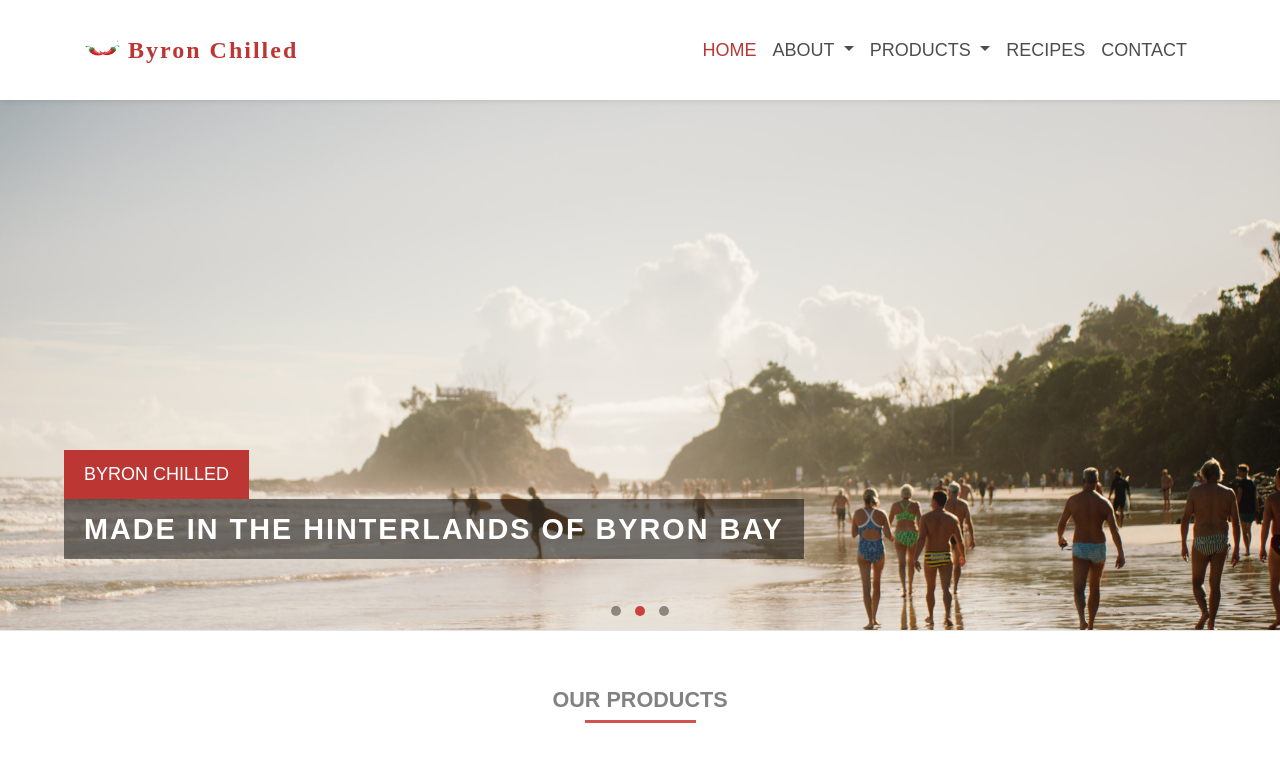
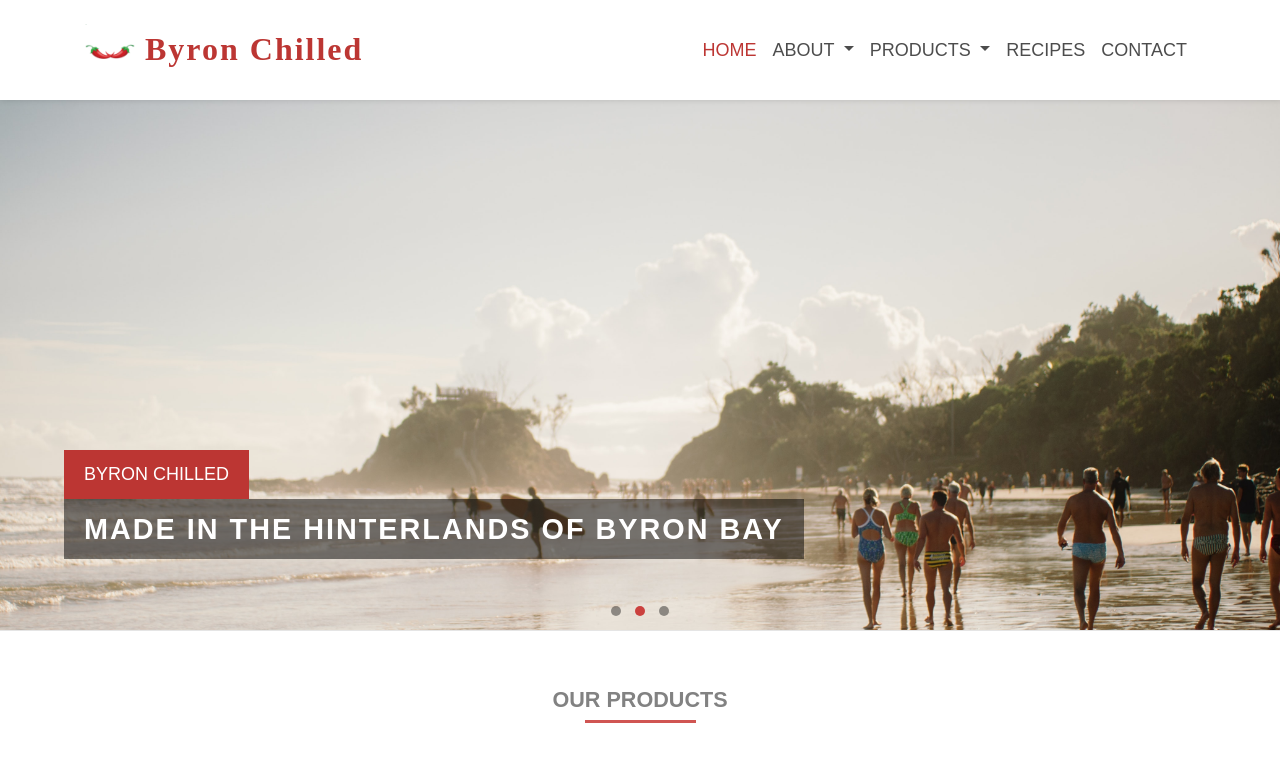
Before and after one commit to byronchilled/website, a Jekyll site: the page built from index.html, in a window 1280 px wide. Shown: the top 781 px of the page. Built offline with Jekyll 4.4.1, drawn with Linux system fonts in a browser that asks for light colours; nearby versions of some CDN libraries; grey boxes are pictures that could not be loaded.

Commit message:
logo change navbar

```diff
--- a/assets/css/_sass/_style.scss
+++ b/assets/css/_sass/_style.scss
@@ -64,7 +64,7 @@ a.nostyle {
   transition-duration: 0.3s;
 
   .navbar-brand {
-    font-size: 1.5rem;
+    font-size: 2rem;
     -moz-transition-duration: 0.3s;
     -o-transition-duration: 0.3s;
     -webkit-transition-duration: 0.3s;
@@ -72,8 +72,8 @@ a.nostyle {
   }
 
   .logo {
-    height: 35px;
-    width: 35px;
+    height: 50px;
+    width: 50px;
     -moz-transition-duration: 0.3s;
     -o-transition-duration: 0.3s;
     -webkit-transition-duration: 0.3s;
```
Also changed, not shown: assets/images/avocado-transparent.png, assets/img/apple-icon-60x60.png, 1 other file.
